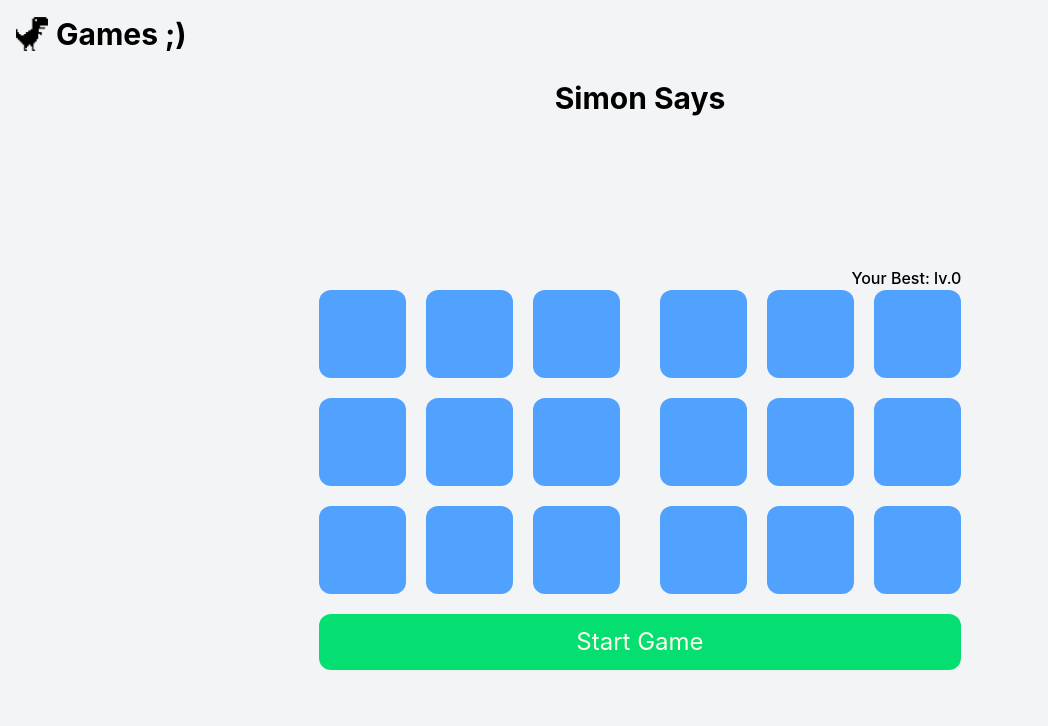
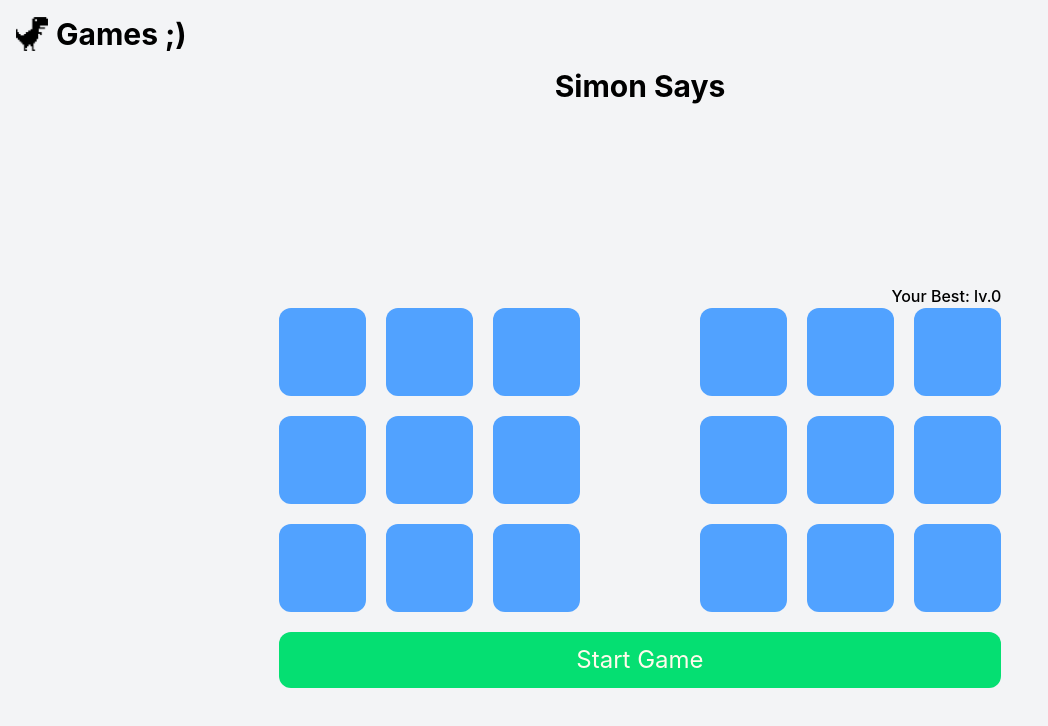
Before and after one commit to aasish7923/FunOnlineGames, a React (Vite) app: page /simon-says in a window 1280 px wide. Shown: the top 726 px of the page, without its empty margins (0-1048 px from the left). Built offline with nearby package versions, Linux system fonts and the light colour scheme.

Commit message:
fix: adjust layout and spacing in SimonSays component

```diff
--- a/src/SimonSays.jsx
+++ b/src/SimonSays.jsx
@@ -60,8 +60,8 @@ function SimonSays() {
   }
 
   return (
-    <div className="h-screen w-full flex flex-col justify-center items-center bg-[#F3F4F6]">
-      <h2 className="text-3xl font-bold absolute top-20">Simon Says</h2>
+    <div className="h-screen w-full flex flex-col justify-between items-center bg-[#F3F4F6]">
+      <h2 className="text-3xl font-bold">Simon Says</h2>
 
       <div className="flex flex-col w-fit">
         <div className="flex justify-between">
@@ -70,11 +70,10 @@ function SimonSays() {
       : <p></p>}
       <p className="font-medium text-5">Your Best: lv.{bestLevel}</p>
       </div>
-        <div className="flex gap-10 justify-center max-sm:flex-col max-sm:gap-15">
+        <div className="flex gap-30 justify-center max-sm:flex-col max-sm:gap-15">
           <div className="grid grid-cols-3 gap-5 max-sm:mx-auto">
             {mainArray.map((num) => {
-              const isRed =
-                highlightedIndex !== null && arr[highlightedIndex] === num;
+              const isRed = highlightedIndex !== null && arr[highlightedIndex] === num;
               return (
                 <button
                   className={` px-9 py-7  rounded-xl text-2xl
@@ -117,6 +116,7 @@ function SimonSays() {
           </button>
         )}
       </div>
+      <p></p>
     </div>
   );
 }
```
